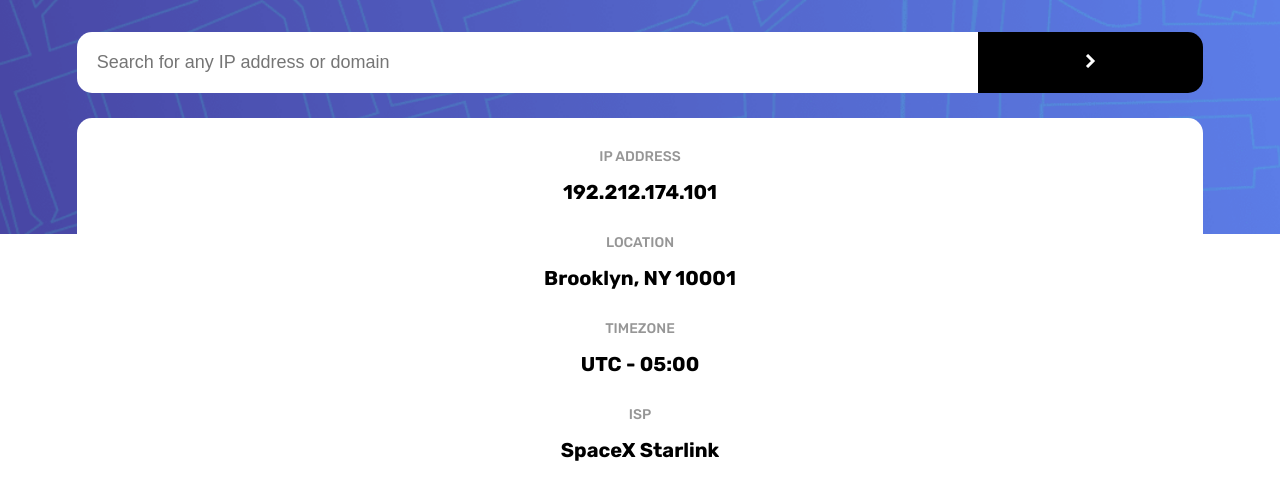
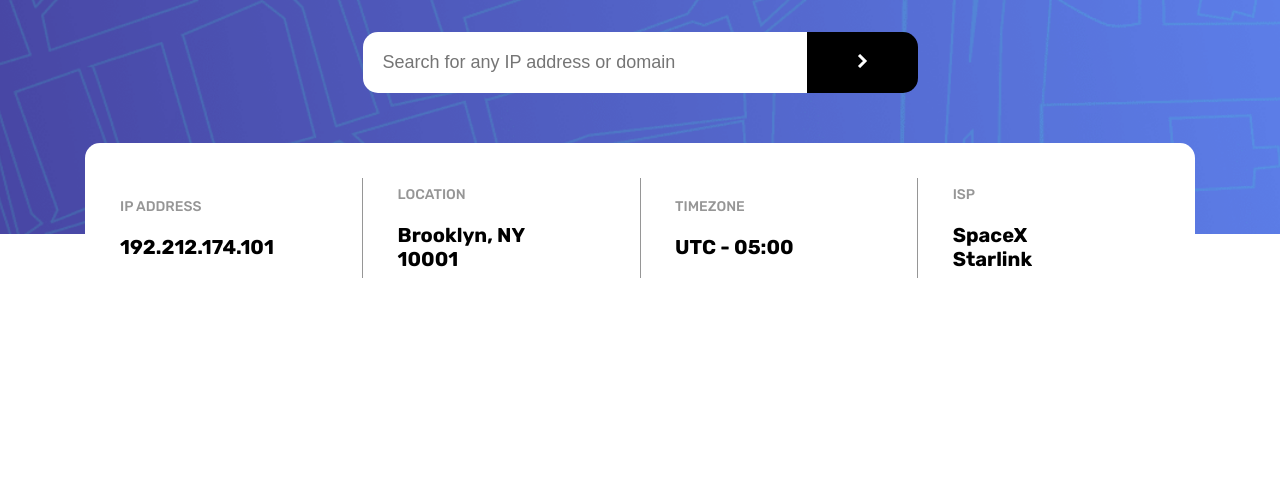
Before and after one commit to TheThomasY/IP-Address-Tracker, a plain HTML site: page index.html in a window 1280 px wide. Shown: the part 66-566 px from the top of the page. Drawn offline with Linux system fonts and the light colour scheme.

Commit message:
style: desktop layout done

```diff
--- a/css/styles.scss
+++ b/css/styles.scss
@@ -28,6 +28,7 @@ body {
   display: flex;
   flex-direction: column;
   align-items: center;
+  // background-color: green;
 }
 
 .top-bg {
@@ -53,6 +54,7 @@ header {
 
 .search-bar {
   width: 88%;
+  max-width: 55.5rem;
   margin-top: 3.5rem;
 
   input {
@@ -71,7 +73,7 @@ header {
     float: left;
     margin: 0;
     padding: 2rem;
-    border: 0;
+    border: none;
     border-top-right-radius: 1.5rem;
     border-bottom-right-radius: 1.5rem;
     background-color: #000;
@@ -81,6 +83,7 @@ header {
 
 .result-card {
   width: 88%;
+  max-width: 111rem;
   margin-top: 2.5rem;
   padding-bottom: 2.5rem;
   border-radius: 1.5rem;
@@ -91,8 +94,11 @@ header {
   align-items: center;
   text-align: center;
 
+  li {
+    margin-top: 3rem;
+  }
+
   .result-title {
-    margin-top: 3rem;
     font-size: 1.4rem;
     font-weight: 500;
     text-transform: uppercase;
@@ -105,3 +111,32 @@ header {
     font-weight: 700;
   }
 }
+
+@media (min-width: 1000px) {
+  .result-card {
+    margin-top: 5rem;
+    padding: 3.5rem 0;
+    flex-direction: row;
+    text-align: left;
+
+    li {
+      width: 100%;
+      margin: 0;
+      margin-left: 3.5rem;
+    }
+
+    .result-content {
+      width: 65%;
+    }
+
+    .result {
+      margin-top: 2rem;
+    }
+
+    .divider {
+      height: 100px;
+      width: 1px;
+      background-color: $dk-gray;
+    }
+  }
+}
--- a/index.html
+++ b/index.html
@@ -26,28 +26,39 @@
     </form>
     <ul class="result-card">
       <li>
+        <div class="result-content">
           <h2 class="result-title">
             IP Address
           </h2>
           <p class="result">192.212.174.101</p>
+        </div>
       </li>
+      <div class="divider"></div>
       <li>
+        <div class="result-content">
           <h2 class="result-title">
             Location
           </h2>
           <p class="result">Brooklyn, NY 10001</p>
+        </div>
       </li>
+      <div class="divider"></div>
       <li>
+        <div class="result-content">
           <h2 class="result-title">
             Timezone
           </h2>
           <p class="result">UTC - 05:00</p>
+        </div>
       </li>
+      <div class="divider"></div>
       <li>
+        <div class="result-content">
           <h2 class="result-title">
             ISP
           </h2>
           <p class="result">SpaceX Starlink</p>
+        </div>
       </li>
     </ul>
     <!-- add offset value dynamically using the API -->
```
Also changed, not shown: css/styles.css, 1 other file. Lines whose indentation alone changed are shown as unchanged.
